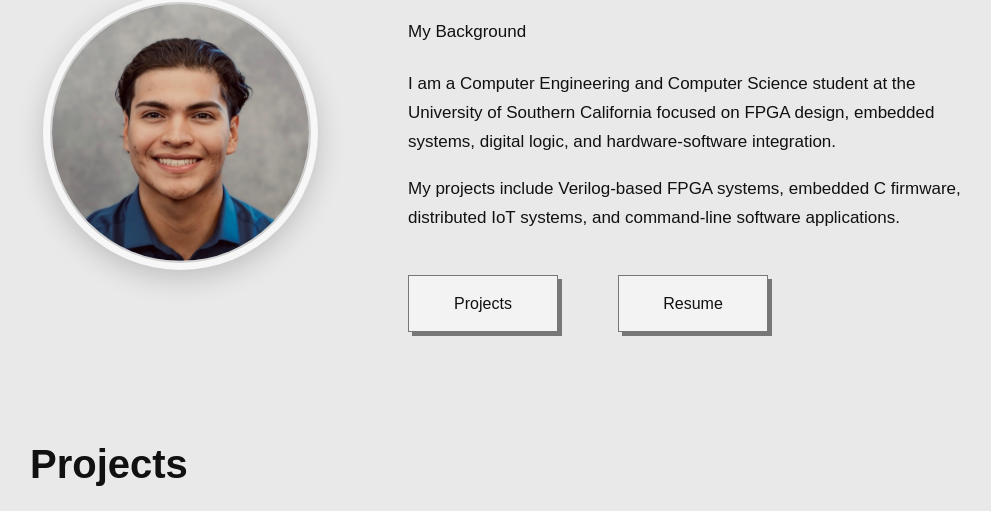
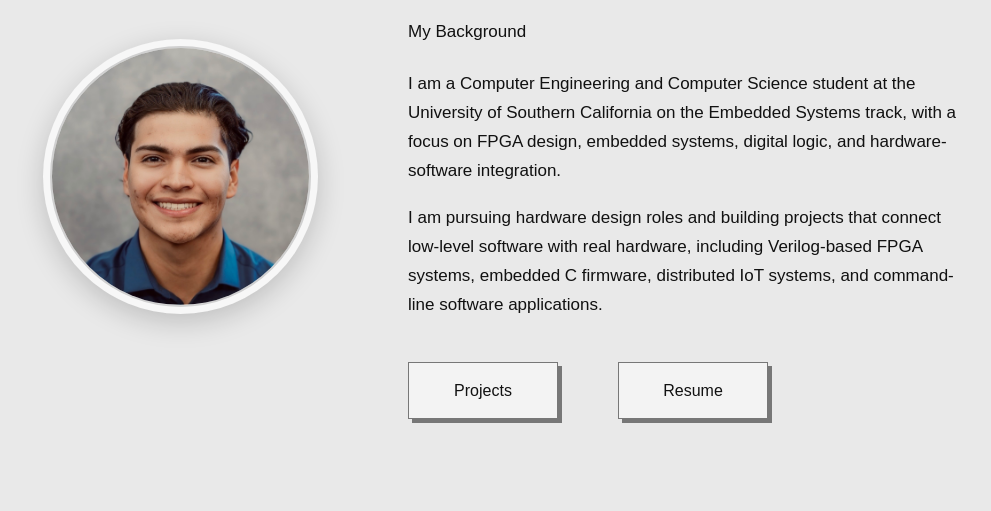
Before and after one commit to isaismarrufo/isaismarrufo.github.io, a plain HTML site: page index.html in a window 1280 px wide. Shown: the part 289-800 px from the top of the page, without its empty margins (144-1135 px from the left). Drawn offline with Linux system fonts and the light colour scheme.

Commit message:
Connect Formspree and update about section

```diff
--- a/index.html
+++ b/index.html
@@ -31,10 +31,12 @@
         <h3>My Background</h3>
         <p>
           I am a Computer Engineering and Computer Science student at the University of Southern California
-          focused on FPGA design, embedded systems, digital logic, and hardware-software integration.
+          on the Embedded Systems track, with a focus on FPGA design, embedded systems, digital logic,
+          and hardware-software integration.
         </p>
         <p>
-          My projects include Verilog-based FPGA systems, embedded C firmware, distributed IoT systems,
+          I am pursuing hardware design roles and building projects that connect low-level software with
+          real hardware, including Verilog-based FPGA systems, embedded C firmware, distributed IoT systems,
           and command-line software applications.
         </p>
 
@@ -141,13 +143,7 @@
         <p><a href="https://linkedin.com/in/isaismarrufo" target="_blank">linkedin.com/in/isaismarrufo</a></p>
       </div>
 
-      <!--
-        IMPORTANT:
-        Replace YOUR_FORM_ID with your real Formspree ID.
-        Go to https://formspree.io, create a free form, then paste the endpoint here.
-        Example: action="https://formspree.io/f/abcdwxyz"
-      -->
-      <form class="contact-form" action="https://formspree.io/f/YOUR_FORM_ID" method="POST">
+      <form class="contact-form" action="https://formspree.io/f/mrejqkvo" method="POST">
         <input type="text" name="name" placeholder="Name" required />
         <input type="email" name="email" placeholder="Email" required />
         <input type="text" name="subject" placeholder="Subject" required />
```
